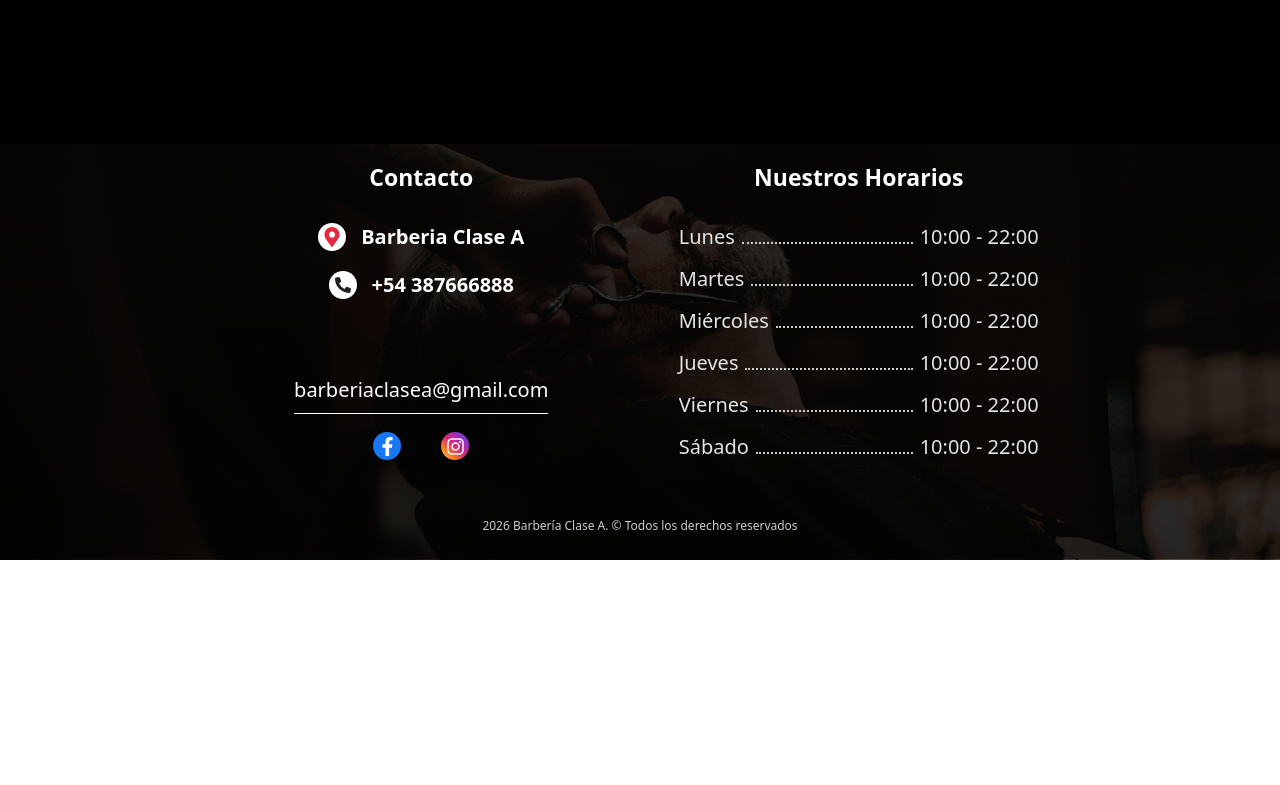
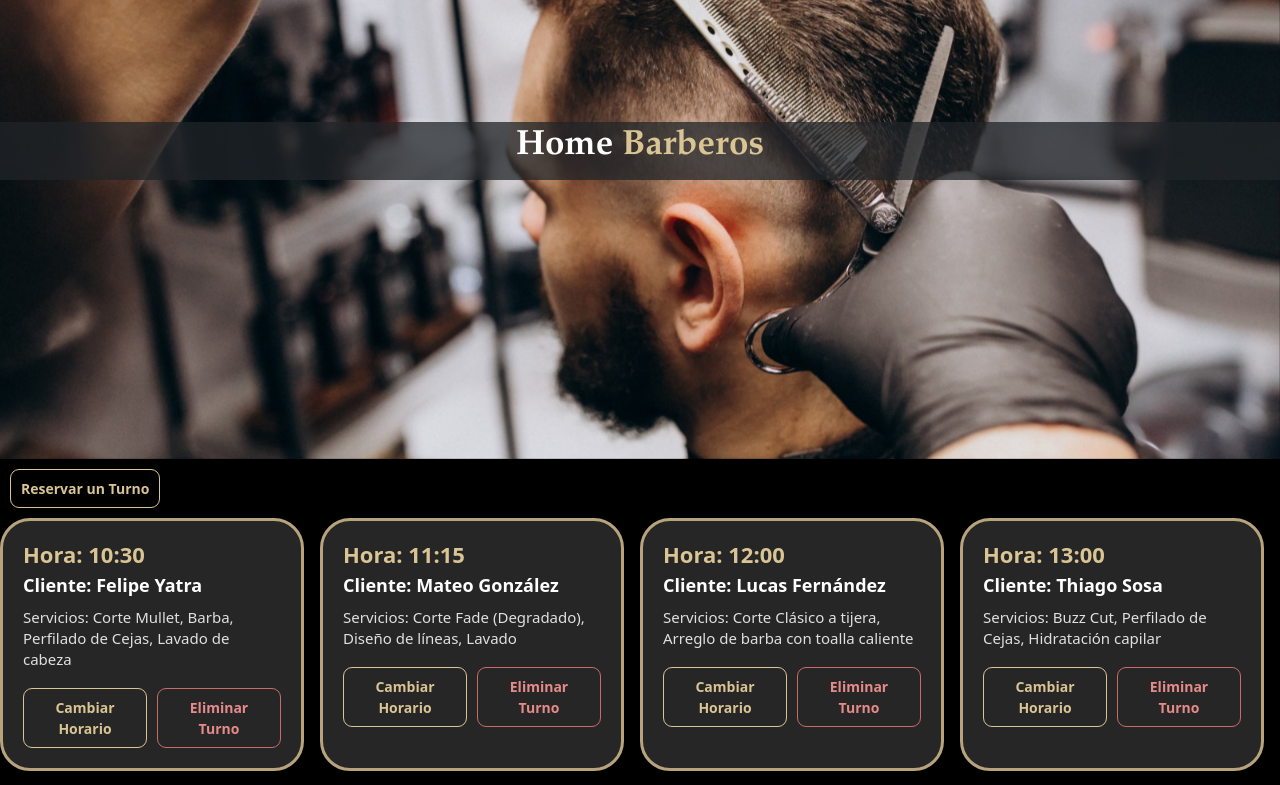
Before and after one commit to Braian436/frontend_pp, a React app: page /home-barbero in a window 1280 px wide. Shown: the part 240-1025 px from the top of the page. Before the commit the page ends 800 px from the top, so only its background shows below. Built offline with nearby package versions, Linux system fonts and the light colour scheme; no server answers; the HTML template or start-up script is replaced by a standard one.

Commit message:
Agregue el Home barbero como prueba una ves quede fijo el diseño implementare la conexion con la api

```diff
--- a/src/App.jsx
+++ b/src/App.jsx
@@ -6,6 +6,7 @@ import Empleados from './pages/Empleados';
 import ListaBarberos from './pages/ListaBarberos.jsx';
 import Home from './pages/Home.jsx';
 import TurnosDisponibles from './pages/TurnosDisponibles.jsx';
+import HomeBarber from './pages/HomeBarber.jsx';
 
 function App() {
   return (
@@ -19,6 +20,7 @@ function App() {
           <Route path="/empleados" element={<Empleados />} />
           <Route path="/registrar-turno" element={<ListaBarberos/>} />
           <Route path="/turnos-disponibles" element={<TurnosDisponibles />} />
+          <Route path="/home-barbero" element={<HomeBarber/>}/>
         </Routes>
       </main>
       <Footer />
--- /dev/null
+++ b/src/components/cardTurnos/CardTurnos.jsx
@@ -0,0 +1,24 @@
+import React from 'react'
+import styles from './CardTurnos.module.css'
+export default function CardTurnos({hora,nombre,servicios}) {
+  return (
+    <div className={styles.card}>
+        <div className="card-body">
+            <h5 className={styles.hora}>Hora: {hora}</h5>
+            <h6 className={styles.cliente}>Cliente: {nombre}</h6>
+            <p  className={styles.servicios}>Servicios: {servicios}</p>
+
+            <div className={styles.acciones}>
+
+                <button type="button" className={styles.boton}>
+                    Cambiar Horario
+                </button>
+
+                <button type="button" className={`${styles.boton} ${styles.botonEliminar}`}>
+                    Eliminar Turno
+                </button>
+            </div>
+        </div>
+    </div>
+  )
+}
--- /dev/null
+++ b/src/components/cardTurnos/CardTurnos.module.css
@@ -0,0 +1,79 @@
+.card {
+    display: flex;
+    flex-direction: column;
+    justify-content: space-between;
+    width: 19rem;
+    padding: 20px;
+    background-color: rgba(70, 70, 70, 0.55);
+    backdrop-filter: blur(3px);
+    border: 3px solid #b7a47c;
+    border-radius: 30px;
+    transition: all 0.3s ease;
+}
+
+.card:hover {
+    background-color: rgba(80, 80, 80, 0.7);
+    border-color: #D9C493;
+    transform: translateY(-3px);
+}
+
+.hora {
+    color: #D9C493;
+    font-size: 22px;
+    font-weight: 800;
+    margin: 0 0 8px;
+}
+
+.cliente {
+    color: #ffffff;
+    font-size: 18px;
+    font-weight: 700;
+    margin: 0 0 10px;
+}
+
+.servicios {
+    color: #e0e0e0;
+    font-size: 15px;
+    font-weight: 400;
+    margin: 0 0 18px;
+    line-height: 1.4;
+}
+
+.acciones {
+    display: flex;
+    gap: 10px;
+    margin-top: auto;
+}
+
+.boton {
+    flex: 1;
+    display: inline-flex;
+    align-items: center;
+    justify-content: center;
+    padding: 8px 10px;
+    min-height: 37px;
+    color: #D9C493;
+    font-size: 14px;
+    font-weight: 700;
+    text-decoration: none;
+    background-color: transparent;
+    border: 1px solid #D9C493;
+    border-radius: 9px;
+    cursor: pointer;
+    transition: all 0.3s ease;
+}
+
+.boton:hover {
+    background-color: #D9C493;
+    color: #1a1a1a;
+}
+
+.botonEliminar {
+    border-color: #c96b6b;
+    color: #e68a8a;
+}
+
+.botonEliminar:hover {
+    background-color: #c96b6b;
+    color: #ffffff;
+}
--- /dev/null
+++ b/src/pages/HomeBarber.jsx
@@ -0,0 +1,46 @@
+import slide1 from '../assets/slide1.png';
+import slide2 from '../assets/slide2.png';
+import slide3 from '../assets/slide3.png';
+import React from 'react'
+import ListaTurnosAsignados from './ListaTurnosAsignados'
+import styles from './HomeBarber.module.css';
+export default function HomeBarber() {
+  return (
+    <div>
+        <div className={styles.seccionOscura}>
+        {/* 1. CAROUSEL HERO */}
+            <div className="position-relative overflow-hidden">
+                <div className={`position-absolute top-50 start-0 translate-middle-y w-100 text-center z-3 ${styles.point}`}>
+                    <div className="bg-dark bg-opacity-75 py-1 px-2 w-100 mb-2">
+                        <h1 className={`text-white fw-bold ${styles.georgia}`}>
+                            Home <span className={styles.dorado}>Barberos</span>
+                        </h1>
+                    </div>
+                    <p className={`text-white ${styles.subtitulo}`}>
+
+                    </p>
+                </div>
+
+                <div id="carouselExampleSlidesOnly" className="carousel slide" data-bs-ride="carousel">
+                    <div className="carousel-inner">
+                        <div className="carousel-item active">
+                            <img src={slide1} className={`d-block w-100 object-fit-cover ${styles.carouselImg}`} alt="slide1" />
+                        </div>
+                        <div className="carousel-item">
+                            <img src={slide2} className={`d-block w-100 object-fit-cover ${styles.carouselImg}`} alt="slide2" />
+                        </div>
+                        <div className="carousel-item">
+                            <img src={slide3} className={`d-block w-100 object-fit-cover ${styles.carouselImg}`} alt="slide3" />
+                        </div>
+                    </div>
+                </div>
+            </div>
+        </div>
+        <button type="button" className={styles.boton}>
+            Reservar un Turno
+        </button>
+        <ListaTurnosAsignados/>
+
+    </div>
+  )
+}
--- /dev/null
+++ b/src/pages/HomeBarber.module.css
@@ -0,0 +1,87 @@
+.point {
+    pointer-events: none;
+}
+
+.carouselImg {
+    height: 600px;
+}
+
+.georgia {
+    font-family: Baskerville, 'Baskerville Old Face', 'Palatino Linotype', 'Book Antiqua', Georgia, serif;
+    font-size: 35px;
+}
+
+.dorado {
+    color: #D9C493;
+}
+
+.subtitulo {
+    font-family: Baskerville, 'Baskerville Old Face', 'Palatino Linotype', 'Book Antiqua', Georgia, serif;
+    font-size: 20px;
+}
+
+.seccionOscura {
+    background-color: #100f0f;
+}
+
+.etiquetaDorada {
+    color: #D9C493;
+    font-size: 15px;
+    font-weight: 700;
+    letter-spacing: 3px;
+}
+
+.tituloSeccion {
+    color: #ffffff;
+    font-size: 2.7rem;
+}
+
+.textoDescripcion {
+    color: #a39e93;
+    font-size: 17px;
+}
+
+.cardProducto {
+    background-color: #161411;
+    border: 1px solid #D9C493;
+    transition: border-color 0.3s ease, transform 0.3s ease;
+    border-radius: 20px;
+}
+
+.cardProducto:hover {
+    border-color: #D9C493;
+    transform: translateY(-4px);
+}
+
+.lineaDorada {
+    border-top: 2px solid #D9C493;
+}
+
+.numeroRitual {
+    color: #D9C493;
+    font-size: 20px;
+}
+
+.boton {
+    flex: 1;
+    display: inline-flex;
+    align-items: center;
+    justify-content: center;
+    padding: 8px 10px;
+    margin: 10px;
+    min-height: 37px;
+    color: #D9C493;
+    font-size: 14px;
+    font-weight: 700;
+    text-decoration: none;
+    background-color: transparent;
+    border: 1px solid #D9C493;
+    border-radius: 9px;
+    cursor: pointer;
+    transition: all 0.3s ease;
+}
+
+.boton:hover {
+    background-color: #ffffff;
+    color: #1a1a1a;
+}
--- /dev/null
+++ b/src/pages/ListaTurnosAsignados.jsx
@@ -0,0 +1,60 @@
+import React from 'react'
+import CardTurnos from '../components/cardTurnos/CardTurnos';
+
+export default function ListaTurnosAsignados() {
+   {/* const [barberos, setBarberos] = useState([]);
+    const [cargando, setCargando] = useState(true);
+
+    // 3. Ejecutamos la petición HTTP al cargar el componente
+    useEffect(() => {
+        fetch("http://localhost:8000/api/empleados/")
+            .then((response) => {
+                if (!response.ok) {
+                    throw new Error("Error en la respuesta del servidor");
+                }
+                return response.json();
+            })
+            .then((data) => {
+
+                const listaBarberos = Array.isArray(data) ? data : (data.results || []);
+                setBarberos(listaBarberos);
+                setCargando(false);
+            })
+            .catch((error) => {
+                console.error("Error al conectar con la API:", error);
+                setCargando(false);
+            });
+    }, []);
+    */}
+    const LISTA_DE_TURNOS=[
+    {id: 1,hora: "10:30",nombre: "Felipe Yatra",servicios: "Corte Mullet, Barba, Perfilado de Cejas, Lavado de cabeza"},
+    {id: 2,hora: "11:15",nombre: "Mateo González",servicios: "Corte Fade (Degradado), Diseño de líneas, Lavado"},
+    {id: 3,hora: "12:00",nombre: "Lucas Fernández",servicios: "Corte Clásico a tijera, Arreglo de barba con toalla caliente"},
+    {id: 4,hora: "13:00",nombre: "Thiago Sosa",servicios: "Buzz Cut, Perfilado de Cejas, Hidratación capilar"},
+    {id: 5,hora: "15:30",nombre: "Benjamín Romero",servicios: "Corte Texturizado, Barba completa, Lavado de cabeza"},
+    {id: 6,hora: "16:15",nombre: "Santiago Díaz",servicios: "Low Fade, Afeitado tradicional, Perfilado de Cejas"},
+    {id: 7,hora: "17:00",nombre: "Valentín Torres",servicios: "Corte Taper, Recorte de bigote, Lavado y peinado"},
+    {id: 8,hora: "17:45",nombre: "Joaquín Ruiz",servicios: "Corte Pompadour, Barba express, Perfilado de Cejas"},
+    {id: 9,hora: "18:30",nombre: "Nicolás Morales",servicios: "Mid Fade, Rituales de barba, Masaje capilar"},
+    {id: 10,hora: "19:15",nombre: "Tomás Álvarez",servicios: "Corte French Crop, Barba, Perfilado de Cejas, Lavado"}
+    ];
+
+    return (
+        <section>
+            <div className="d-flex flex-wrap gap-3">
+                {LISTA_DE_TURNOS.length === 0 ? (
+                    <p>Turnos Registrados</p>
+                ) : (
+                    LISTA_DE_TURNOS.map((cliente) => (
+                        <CardTurnos
+                            key={cliente.id}
+                            hora={cliente.hora}
+                            nombre={cliente.nombre}
+                            servicios={cliente.servicios}
+                        />
+                    ))
+                )}
+            </div>
+        </section>
+  )
+}
```
Also changed, not shown: src/pages/ListaTurnosAsignados.module.css (added).
